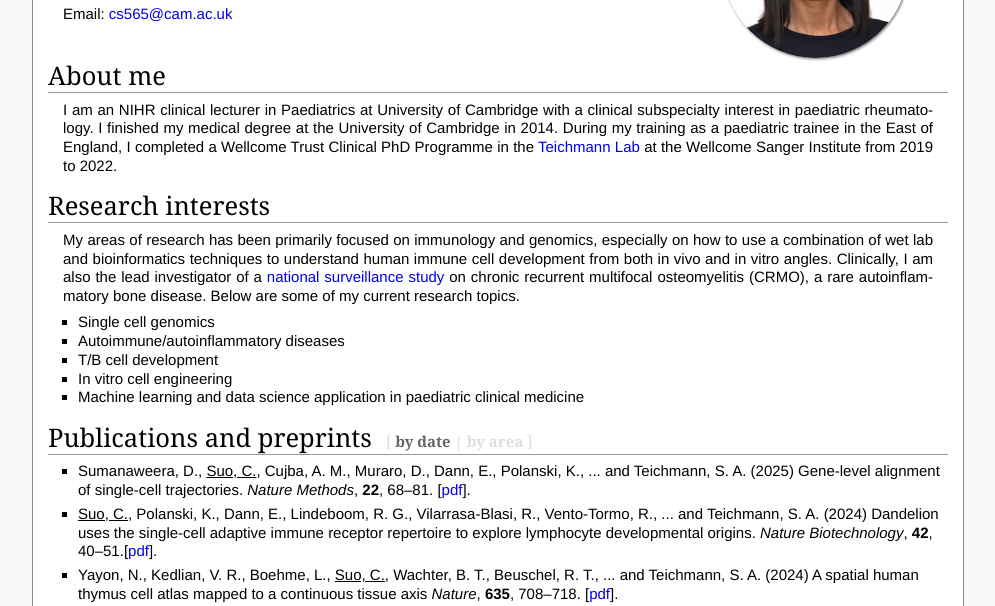
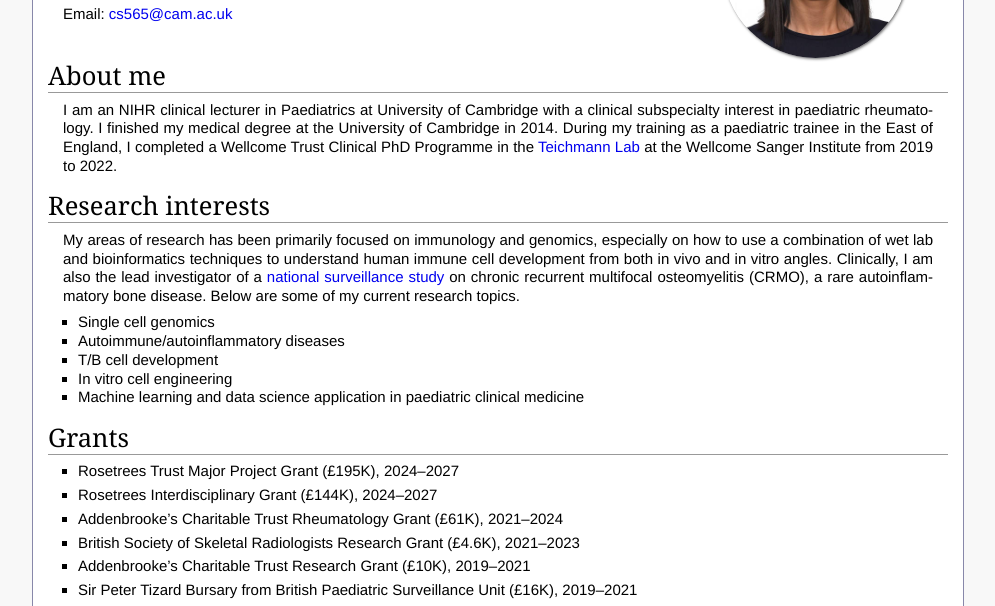
Before and after one commit to suochenqu/suochenqu.github.io, a plain HTML site: page index.html in a window 1280 px wide. Shown: the part 176-782 px from the top of the page, without its empty margins (142-1137 px from the left). Drawn offline with Linux system fonts and the light colour scheme.

Commit message:
publication

```diff
--- a/index.html
+++ b/index.html
@@ -57,6 +57,17 @@
 	<li>Machine learning and data science application in paediatric clinical medicine</li>
 </ul>
 
+<h2>Grants</h2>
+
+<ul>
+	<li>Rosetrees Trust Major Project Grant (£195K), 2024&ndash;2027</li>
+	<li>Rosetrees Interdisciplinary Grant (£144K), 2024&ndash;2027</li>
+	<li>Addenbrooke’s Charitable Trust Rheumatology Grant (£61K), 2021&ndash;2024</li>
+	<li>British Society of Skeletal Radiologists Research Grant (£4.6K), 2021&ndash;2023</li>
+	<li>Addenbrooke’s Charitable Trust Research Grant (£10K), 2019&ndash;2021</li>
+	<li>Sir Peter Tizard Bursary from British Paediatric Surveillance Unit (£16K), 2019&ndash;2021</li>
+</ul>
+
 <h2>Publications and preprints
 	<span id="toggler"> [ <span class="bydate clicked">by date</span> | <span class="byarea">by area</span> ]</span>
 </h2>
```
Also changed, not shown: 8 other files.
